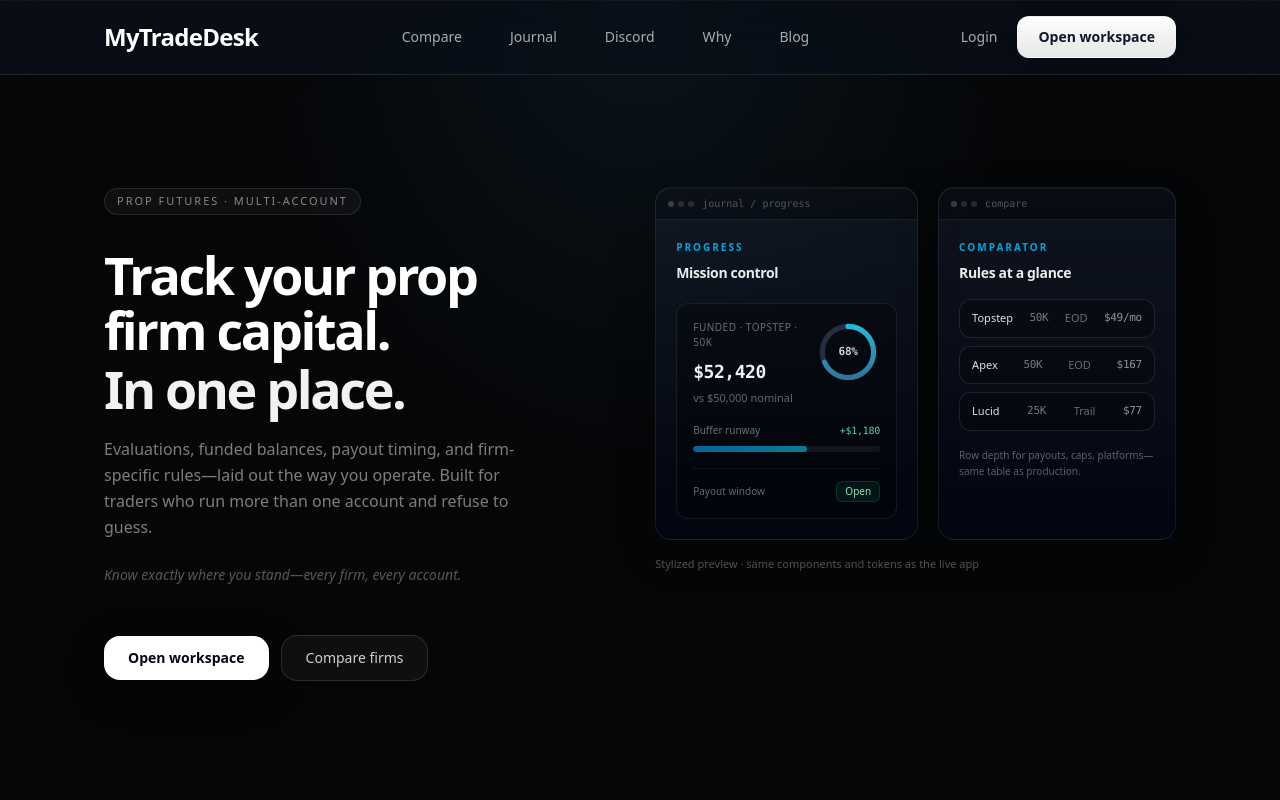
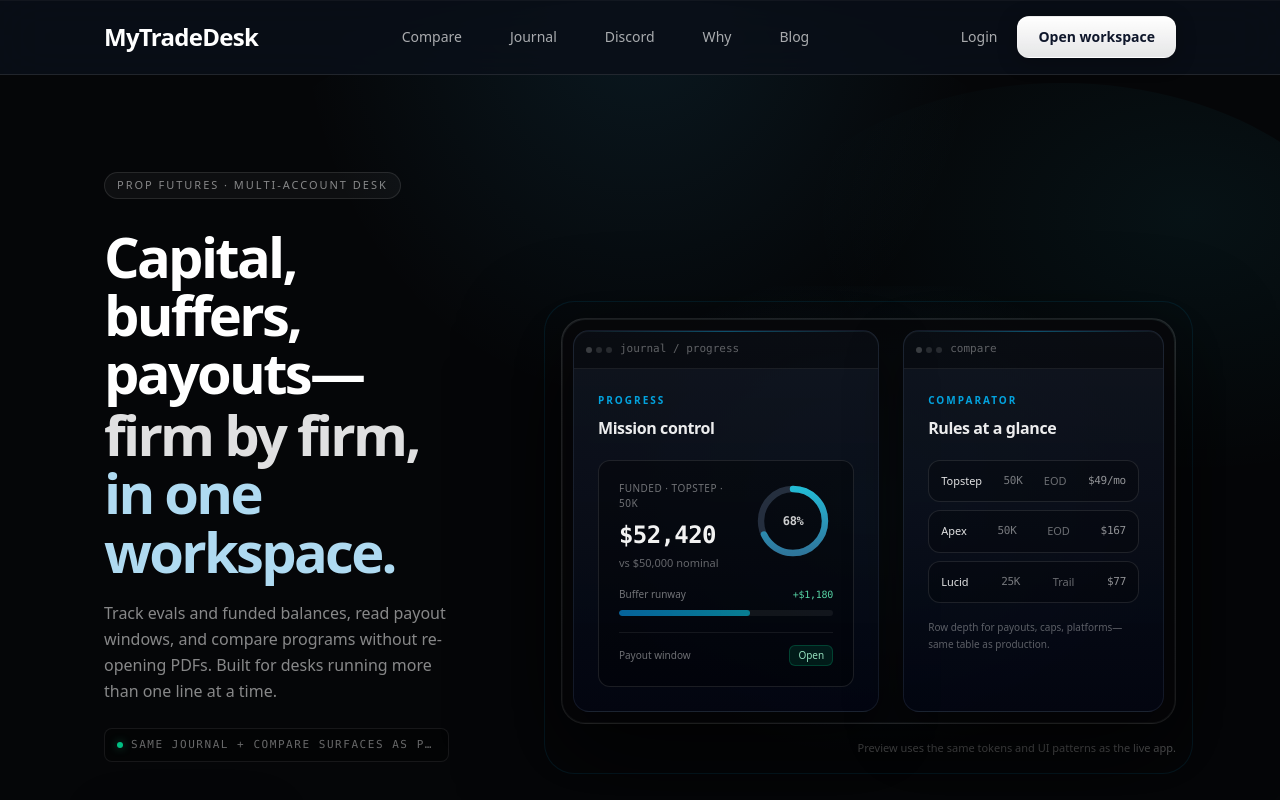
Before and after one commit to Doro1399/mytradedesk, a Next.js app: page / in a window 1280 px wide. Shown: the top 800 px of the page. Built offline with nearby package versions, Linux system fonts and the light colour scheme.

Commit message:
improve dashboard UI

```diff
--- a/components/landing/differentiation-section.tsx
+++ b/components/landing/differentiation-section.tsx
@@ -12,7 +12,7 @@ export function LandingDifferentiationSection() {
   return (
     <section
       id="why"
-      className={`scroll-mt-24 py-24 sm:py-32 ${LANDING_CONTENT_CLASS}`}
+      className={`scroll-mt-24 border-t border-white/[0.05] bg-[#050608] py-24 sm:py-32 ${LANDING_CONTENT_CLASS}`}
     >
       <div className="max-w-2xl">
         <Eyebrow>Why this exists</Eyebrow>
--- a/components/landing/hero-section.tsx
+++ b/components/landing/hero-section.tsx
@@ -5,40 +5,64 @@ import { LANDING_CONTENT_CLASS } from "./landing-layout";
 
 export function LandingHeroSection() {
   return (
-    <div className="relative border-b border-white/[0.06]">
-      <div className="pointer-events-none absolute inset-0 overflow-hidden">
-        <div className="absolute left-1/2 top-0 h-[min(560px,70vh)] w-[min(920px,90vw)] -translate-x-1/2 rounded-[100%] bg-[radial-gradient(ellipse_at_50%_0%,rgba(56,189,248,0.08),transparent_58%)]" />
+    <div className="relative overflow-hidden border-b border-white/[0.07] bg-[#050608]">
+      <div className="pointer-events-none absolute inset-0">
+        <div className="absolute left-1/2 top-0 h-[min(520px,68vh)] w-[min(880px,92vw)] -translate-x-1/2 rounded-[100%] bg-[radial-gradient(ellipse_at_50%_0%,rgba(56,189,248,0.1),transparent_55%)]" />
+        <div className="absolute right-[-8%] top-[8%] h-[min(480px,55vh)] w-[min(640px,70vw)] rounded-[100%] bg-[radial-gradient(ellipse_at_70%_30%,rgba(34,211,238,0.06),transparent_60%)]" />
+        <div className="absolute inset-x-0 bottom-0 h-40 bg-gradient-to-t from-black/35 to-transparent" />
       </div>
 
       <Navbar />
 
       <section
-        className={`relative pb-24 pt-16 sm:pb-32 sm:pt-20 lg:pt-28 ${LANDING_CONTENT_CLASS}`}
+        className={`relative pb-24 pt-14 sm:pb-32 sm:pt-20 lg:pt-24 ${LANDING_CONTENT_CLASS}`}
       >
-        <div className="grid gap-16 lg:grid-cols-[minmax(0,0.95fr)_minmax(0,1.05fr)] lg:items-start lg:gap-20">
-          <div className="max-w-xl lg:max-w-none lg:pr-8">
-            <Eyebrow>Prop futures · multi-account</Eyebrow>
-            <h1 className="mt-8 text-[clamp(2.125rem,5vw,3.25rem)] font-semibold leading-[1.06] tracking-[-0.045em] text-white">
-              Track your prop firm capital.
-              <span className="mt-1 block text-white/95">In one place.</span>
+        <div className="grid gap-14 lg:grid-cols-[minmax(0,0.76fr)_minmax(0,1.24fr)] lg:items-center lg:gap-16 xl:gap-20">
+          <div className="max-w-xl lg:max-w-none lg:pr-4 xl:pr-8">
+            <Eyebrow>Prop futures · multi-account desk</Eyebrow>
+            <h1 className="mt-7 text-[clamp(2.25rem,5.2vw,3.5rem)] font-semibold leading-[1.04] tracking-[-0.048em] text-white">
+              Capital, buffers, payouts—
+              <span className="mt-1 block text-white/88">
+                firm by firm,{" "}
+                <span className="text-sky-200/95">in one workspace.</span>
+              </span>
             </h1>
-            <p className="mt-5 max-w-lg text-[15px] leading-relaxed text-white/48 sm:text-base">
-              Evaluations, funded balances, payout timing, and firm-specific rules—laid
-              out the way you operate. Built for traders who run more than one account
-              and refuse to guess.
+            <p className="mt-5 max-w-lg text-[15px] leading-relaxed text-white/52 sm:text-base">
+              Track evals and funded balances, read payout windows, and compare
+              programs without re-opening PDFs. Built for desks running more than one
+              line at a time.
             </p>
-            <p className="mt-6 text-sm italic leading-relaxed text-white/32">
-              Know exactly where you stand—every firm, every account.
+            <p className="mt-6 inline-flex w-full max-w-lg items-center gap-2 rounded-lg border border-white/[0.08] bg-black/30 px-3 py-2 font-mono text-[10px] uppercase tracking-[0.14em] text-white/40 sm:text-[11px]">
+              <span
+                className="h-1.5 w-1.5 shrink-0 rounded-full bg-emerald-400/90 shadow-[0_0_10px_rgba(52,211,153,0.45)]"
+                aria-hidden
+              />
+              <span className="min-w-0 truncate">
+                Same journal + compare surfaces as production · stylized preview
+              </span>
             </p>
-            <div className="mt-12 flex flex-col gap-3 sm:flex-row sm:flex-wrap sm:items-center">
+            <div className="mt-10 flex flex-col gap-3 sm:flex-row sm:flex-wrap sm:items-center">
               <PrimaryCta href="/journal">Open workspace</PrimaryCta>
-              <SecondaryCta href="/compare">Compare firms</SecondaryCta>
+              <SecondaryCta href="/compare">Compare programs</SecondaryCta>
             </div>
           </div>
-          <div className="min-w-0">
-            <HeroCompositePreview />
-            <p className="mt-4 text-center text-[11px] text-white/30 lg:text-left">
-              Stylized preview · same components and tokens as the live app
+
+          <div className="relative min-w-0">
+            <div
+              className="pointer-events-none absolute -inset-6 rounded-[2rem] bg-[radial-gradient(ellipse_at_50%_45%,rgba(56,189,248,0.14),transparent_62%)] sm:-inset-8 sm:rounded-[2.25rem]"
+              aria-hidden
+            />
+            <div
+              className="pointer-events-none absolute -inset-3 rounded-[1.65rem] ring-1 ring-sky-400/10 sm:-inset-4 sm:rounded-[1.85rem]"
+              aria-hidden
+            />
+            <div className="relative rounded-[1.35rem] border border-white/[0.1] bg-gradient-to-b from-white/[0.04] to-transparent p-[1px] shadow-[0_32px_100px_rgba(0,0,0,0.55),0_0_0_1px_rgba(255,255,255,0.04)_inset] sm:rounded-[1.5rem]">
+              <div className="rounded-[1.3rem] bg-[#050608]/80 p-2 sm:rounded-[1.42rem] sm:p-2.5">
+                <HeroCompositePreview hero />
+              </div>
+            </div>
+            <p className="mt-4 text-center text-[11px] text-white/34 lg:text-right">
+              Preview uses the same tokens and UI patterns as the live app.
             </p>
           </div>
         </div>
--- a/components/landing/preview/stylized-hud.tsx
+++ b/components/landing/preview/stylized-hud.tsx
@@ -5,42 +5,66 @@ import {
   LANDING_TABLE_ROW,
 } from "../tokens";
 
-function WindowBar({ label }: { label: string }) {
+function WindowBar({ label, hero }: { label: string; hero?: boolean }) {
   return (
-    <div className="flex items-center gap-2 border-b border-white/[0.07] bg-black/35 px-3 py-2">
+    <div
+      className={`relative flex items-center gap-2 border-b border-white/[0.08] bg-black/40 px-3 ${
+        hero ? "py-2.5" : "py-2"
+      }`}
+    >
+      <span
+        className="pointer-events-none absolute inset-x-0 top-0 h-px bg-gradient-to-r from-transparent via-sky-400/35 to-transparent"
+        aria-hidden
+      />
       <span className="flex gap-1" aria-hidden>
         <span className="h-1.5 w-1.5 rounded-full bg-white/20" />
         <span className="h-1.5 w-1.5 rounded-full bg-white/12" />
         <span className="h-1.5 w-1.5 rounded-full bg-white/12" />
       </span>
-      <span className="font-mono text-[10px] text-white/30">{label}</span>
+      <span className={`font-mono text-white/35 ${hero ? "text-[11px]" : "text-[10px]"}`}>
+        {label}
+      </span>
     </div>
   );
 }
 
 /** Hero: desk + comparator — stylized, same vocabulary as the app. */
-export function HeroCompositePreview() {
+export function HeroCompositePreview({ hero = false }: { hero?: boolean }) {
+  const pad = hero ? "p-5 sm:p-6" : "p-4 sm:p-5";
+  const gap = hero ? "gap-5 lg:gap-6" : "gap-4 lg:gap-5";
+  const titleSm = hero ? "text-base" : "text-sm";
+  const balLg = hero ? "text-xl sm:text-2xl" : "text-lg";
+  const ringBox = hero ? "h-[4.5rem] w-[4.5rem] sm:h-[5rem] sm:w-[5rem]" : "h-16 w-16";
+  const ringPct = hero ? "text-xs" : "text-[11px]";
+  const gridCols = hero
+    ? "lg:grid-cols-[minmax(0,1.08fr)_minmax(0,0.92fr)]"
+    : "lg:grid-cols-[minmax(0,1.05fr)_minmax(0,0.95fr)]";
+
   return (
-    <div className="grid gap-4 lg:grid-cols-[minmax(0,1.05fr)_minmax(0,0.95fr)] lg:gap-5">
-      <div className={`group ${LANDING_PANEL} overflow-hidden transition-[border-color,box-shadow] duration-200 hover:border-sky-500/20`}>
-        <WindowBar label="journal / progress" />
-        <div className="p-4 sm:p-5">
+    <div className={`grid ${gridCols} ${gap}`}>
+      <div
+        className={`group ${LANDING_PANEL} overflow-hidden transition-[border-color,box-shadow] duration-200 hover:border-sky-400/30 ${
+          hero ? "shadow-[0_22px_56px_rgba(0,0,0,0.42),inset_0_1px_0_rgba(255,255,255,0.07)]" : ""
+        }`}
+      >
+        <WindowBar label="journal / progress" hero={hero} />
+        <div className={pad}>
           <p className={LANDING_KICKER}>Progress</p>
-          <p className="mt-2 text-sm font-semibold tracking-tight text-white/92">
+          <p className={`mt-2 font-semibold tracking-tight text-white/92 ${titleSm}`}>
             Mission control
           </p>
-          <div className="mt-5 rounded-xl border border-white/[0.08] bg-black/30 p-4">
+          <div className={`mt-5 rounded-xl border border-white/[0.1] bg-black/35 ${hero ? "p-5" : "p-4"}`}>
             <div className="flex items-start justify-between gap-3">
               <div className="min-w-0">
-                <p className="text-[10px] font-medium uppercase tracking-wider text-white/40">
+                <p className="text-[10px] font-medium uppercase tracking-wider text-white/42">
                   Funded · Topstep · 50K
                 </p>
-                <p className={`mt-2 text-lg font-semibold text-white/95 ${LANDING_NUM}`}>
+                <p className={`mt-2 font-semibold text-white/95 ${LANDING_NUM} ${balLg}`}>
                   $52,420
                 </p>
                 <p className="mt-1 text-[11px] text-white/38">vs $50,000 nominal</p>
               </div>
-              <div className="relative h-16 w-16 shrink-0">
+              <div className={`relative shrink-0 ${ringBox}`}>
                 <svg viewBox="0 0 100 100" className="text-slate-600/50" aria-hidden>
                   <circle
                     cx="50"
@@ -70,14 +94,14 @@ export function HeroCompositePreview() {
                   </defs>
                 </svg>
                 <span
-                  className={`absolute inset-0 flex items-center justify-center text-[11px] font-semibold text-white/80 ${LANDING_NUM}`}
+                  className={`absolute inset-0 flex items-center justify-center font-semibold text-white/80 ${LANDING_NUM} ${ringPct}`}
                 >
                   68%
                 </span>
               </div>
             </div>
             <div className="mt-4">
-              <div className="flex justify-between text-[10px] text-white/42">
+              <div className="flex justify-between text-[10px] text-white/44">
                 <span>Buffer runway</span>
                 <span className={`text-emerald-300/90 ${LANDING_NUM}`}>+$1,180</span>
               </div>
@@ -88,9 +112,9 @@ export function HeroCompositePreview() {
                 />
               </div>
             </div>
-            <div className="mt-4 flex flex-wrap items-center justify-between gap-2 border-t border-white/[0.06] pt-3">
-              <span className="text-[10px] text-white/40">Payout window</span>
-              <span className="rounded-md border border-emerald-500/20 bg-emerald-500/10 px-2 py-0.5 text-[10px] font-medium text-emerald-200/90">
+            <div className="mt-4 flex flex-wrap items-center justify-between gap-2 border-t border-white/[0.07] pt-3">
+              <span className="text-[10px] text-white/42">Payout window</span>
+              <span className="rounded-md border border-emerald-500/25 bg-emerald-500/12 px-2 py-0.5 text-[10px] font-medium text-emerald-200/90">
                 Open
               </span>
             </div>
@@ -98,14 +122,18 @@ export function HeroCompositePreview() {
         </div>
       </div>
 
-      <div className={`group ${LANDING_PANEL} overflow-hidden transition-[border-color,box-shadow] duration-200 hover:border-sky-500/20`}>
-        <WindowBar label="compare" />
-        <div className="p-4 sm:p-5">
+      <div
+        className={`group ${LANDING_PANEL} overflow-hidden transition-[border-color,box-shadow] duration-200 hover:border-sky-400/30 ${
+          hero ? "shadow-[0_22px_56px_rgba(0,0,0,0.42),inset_0_1px_0_rgba(255,255,255,0.07)]" : ""
+        }`}
+      >
+        <WindowBar label="compare" hero={hero} />
+        <div className={pad}>
           <p className={LANDING_KICKER}>Comparator</p>
-          <p className="mt-2 text-sm font-semibold tracking-tight text-white/92">
+          <p className={`mt-2 font-semibold tracking-tight text-white/92 ${titleSm}`}>
             Rules at a glance
           </p>
-          <div className="mt-4 space-y-2">
+          <div className={`space-y-2 ${hero ? "mt-5" : "mt-4"}`}>
             {[
               ["Topstep", "50K", "EOD", "$49/mo"],
               ["Apex", "50K", "EOD", "$167"],
@@ -113,7 +141,9 @@ export function HeroCompositePreview() {
             ].map(([firm, sz, dd, px]) => (
               <div
                 key={firm}
-                className={`flex items-center justify-between gap-2 px-3 py-2.5 text-[11px] ${LANDING_TABLE_ROW}`}
+                className={`flex items-center justify-between gap-2 px-3 text-[11px] ${LANDING_TABLE_ROW} ${
+                  hero ? "py-3" : "py-2.5"
+                }`}
               >
                 <span className="min-w-0 truncate font-medium text-white/88">{firm}</span>
                 <span className={`shrink-0 text-white/45 ${LANDING_NUM}`}>{sz}</span>
@@ -216,7 +246,7 @@ export function PillarComparePreview() {
 /** Visual proof row — three HUD tiles, sober. */
 export function VisualProofTrio() {
   return (
-    <div className="grid gap-5 md:grid-cols-3 md:gap-6">
+    <div className="grid gap-5 md:grid-cols-3 md:gap-6 md:items-stretch">
       <div className={`${LANDING_PANEL} p-5`}>
         <p className={LANDING_KICKER}>Progress</p>
         <p className="mt-2 text-xs font-medium text-white/45">Eval · 50K</p>
@@ -251,7 +281,14 @@ export function VisualProofTrio() {
         </div>
       </div>
 
-      <div className={`${LANDING_PANEL} p-5`}>
+      <div
+        className={`${LANDING_PANEL} relative z-[1] p-5 md:-translate-y-1 md:shadow-[0_28px_70px_rgba(0,0,0,0.42)]`}
+      >
+        <div
+          className="pointer-events-none absolute inset-0 rounded-2xl bg-[radial-gradient(ellipse_at_50%_0%,rgba(52,211,153,0.06),transparent_55%)]"
+          aria-hidden
+        />
+        <div className="relative">
         <p className={LANDING_KICKER}>Payout</p>
         <p className="mt-2 text-xs font-medium text-white/45">Funded · request</p>
         <p className={`mt-3 text-2xl font-semibold text-emerald-300/90 ${LANDING_NUM}`}>
@@ -267,6 +304,7 @@ export function VisualProofTrio() {
             <span>Next window</span>
             <span className={LANDING_NUM}>Fri</span>
           </div>
+        </div>
         </div>
       </div>
 
--- a/components/landing/product-pillars-section.tsx
+++ b/components/landing/product-pillars-section.tsx
@@ -7,7 +7,7 @@ export function LandingProductPillarsSection() {
   return (
     <section
       id="product"
-      className={`scroll-mt-24 border-b border-white/[0.05] py-24 sm:py-32 ${LANDING_CONTENT_CLASS}`}
+      className={`scroll-mt-24 border-b border-white/[0.06] bg-[#070a10] py-24 sm:py-32 ${LANDING_CONTENT_CLASS}`}
     >
       <div className="max-w-2xl">
         <Eyebrow>Product</Eyebrow>
```
